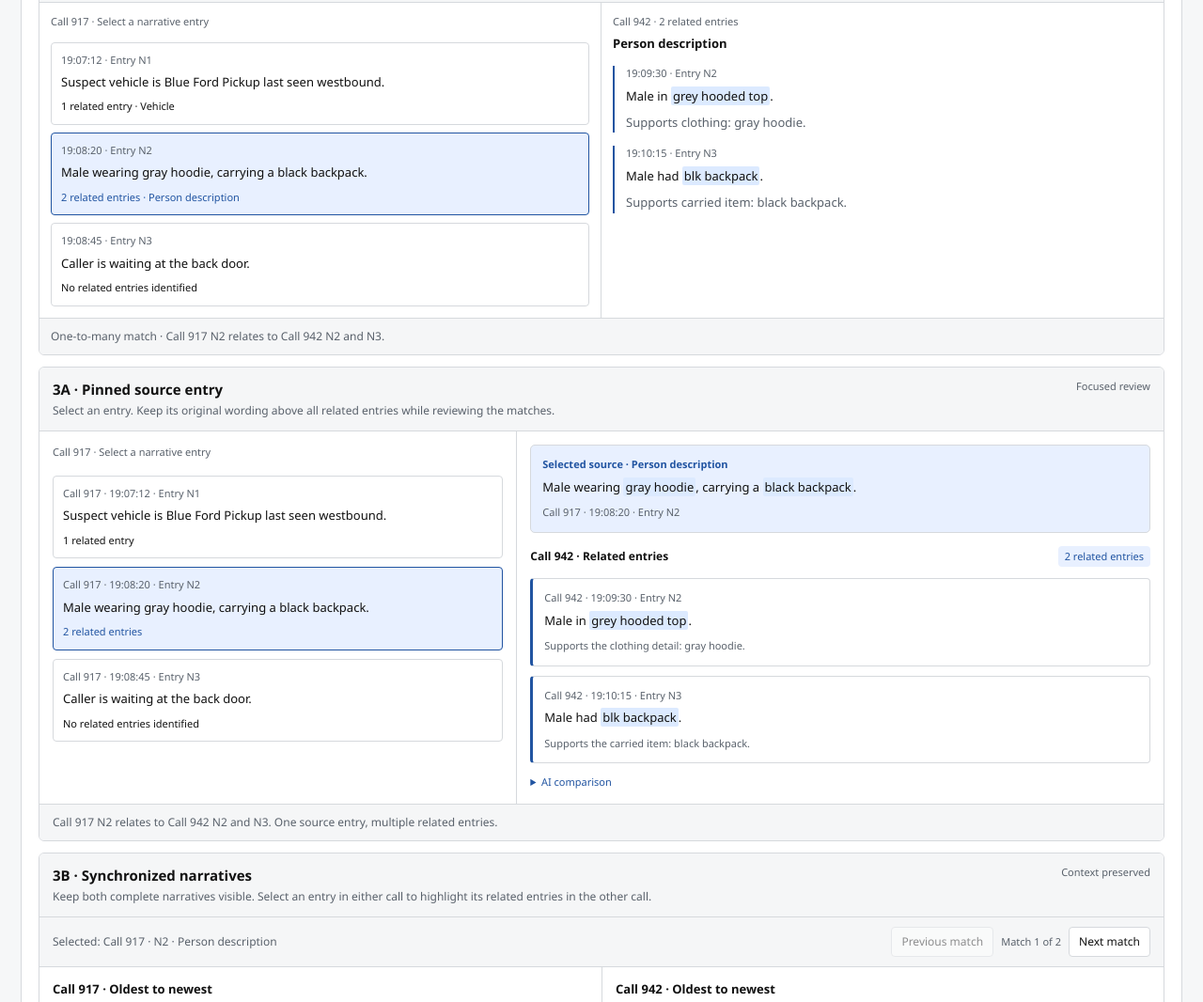
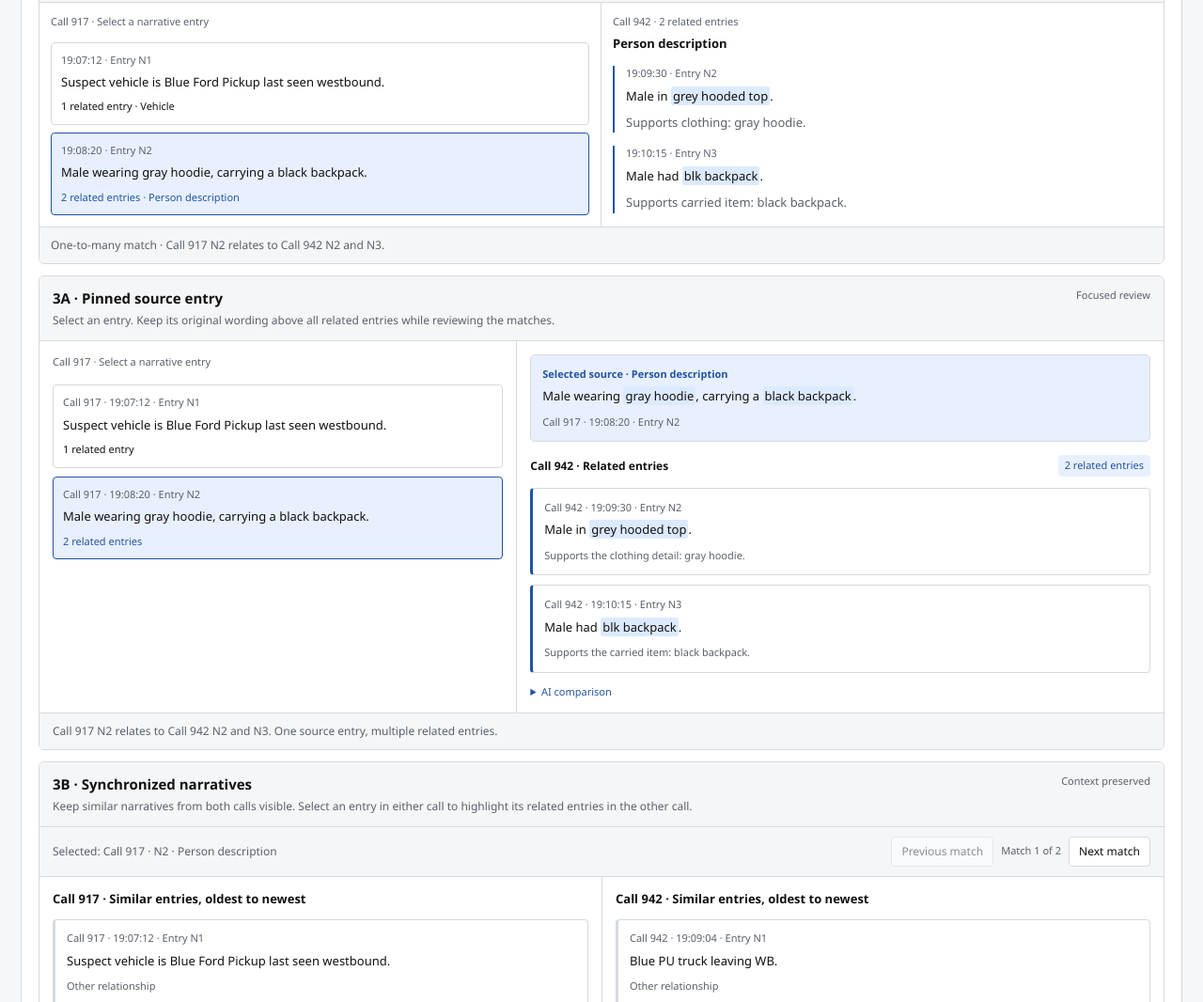
Before and after one commit to richmcquade/call-details-related-calls-prototype, a plain HTML site: page option-3-exploring-related-entries.html in a window 1280 px wide. Shown: the part 350-1416 px from the top of the page at 94% size. Drawn offline with Linux system fonts and the light colour scheme.

Commit message:
Show only narrative entries with similar data in explorer designs

```diff
--- a/option-3-exploring-related-entries.html
+++ b/option-3-exploring-related-entries.html
@@ -39,22 +39,20 @@
 <header class="o3-title"><div><h1>Option 3 - Exploring related entries</h1><p>Narrative Options Prototype · Illustrative sample data</p></div><button id="theme-switch" type="button">Dark theme</button></header>
 <div class="nc-content"><div class="nc-calls" aria-label="Call Detail Cards"><article class="nc-call"><strong>Call 917</strong><span class="nc-type">Suspicious Activity</span><p>212 Oakhurst Ln</p><small>Received 19:07 · Units: 3C2</small></article><article class="nc-call"><strong>Call 942</strong><span class="nc-type">Suspicious Activity</span><p>220 Oakhurst Ln</p><small>Received 19:09 · No units assigned</small></article></div>
 <nav class="o3-links" aria-label="Explore designs"><a href="#design-original">Original Option 3</a><a href="#design-3a">3A · Pinned source</a><a href="#design-3b">3B · Synchronized narratives</a><a href="#design-3c">3C · Expand beneath entry</a></nav>
-<section class="nc-option o3-section" id="design-original" aria-labelledby="title-original"><header class="nc-option-head"><div><h3 id="title-original">Original Option 3 · Entry explorer</h3><p>Select an entry in Call 917. Its related entries appear together in Call 942.</p></div><span class="nc-kind">Original design</span></header><div class="nc-explorer"><div class="nc-source-list"><div class="nc-column-label">Call 917 · Select a narrative entry</div><button class="nc-source" type="button" data-original="vehicle" aria-pressed="false"><span class="nc-ref">19:07:12 · Entry N1</span><p>Suspect vehicle is Blue Ford Pickup last seen westbound.</p><small>1 related entry · Vehicle</small></button><button class="nc-source" type="button" data-original="person" aria-pressed="true"><span class="nc-ref">19:08:20 · Entry N2</span><p>Male wearing gray hoodie, carrying a black backpack.</p><small>2 related entries · Person description</small></button><button class="nc-source" type="button" data-original="unmatched" aria-pressed="false"><span class="nc-ref">19:08:45 · Entry N3</span><p>Caller is waiting at the back door.</p><small>No related entries identified</small></button></div><div class="nc-target-list" id="original-target"></div></div><div id="original-status" class="nc-explorer-status" role="status" aria-live="polite"></div></section>
+<section class="nc-option o3-section" id="design-original" aria-labelledby="title-original"><header class="nc-option-head"><div><h3 id="title-original">Original Option 3 · Entry explorer</h3><p>Select an entry in Call 917. Its related entries appear together in Call 942.</p></div><span class="nc-kind">Original design</span></header><div class="nc-explorer"><div class="nc-source-list"><div class="nc-column-label">Call 917 · Select a narrative entry</div><button class="nc-source" type="button" data-original="vehicle" aria-pressed="false"><span class="nc-ref">19:07:12 · Entry N1</span><p>Suspect vehicle is Blue Ford Pickup last seen westbound.</p><small>1 related entry · Vehicle</small></button><button class="nc-source" type="button" data-original="person" aria-pressed="true"><span class="nc-ref">19:08:20 · Entry N2</span><p>Male wearing gray hoodie, carrying a black backpack.</p><small>2 related entries · Person description</small></button></div><div class="nc-target-list" id="original-target"></div></div><div id="original-status" class="nc-explorer-status" role="status" aria-live="polite"></div></section>
 <section class="nc-option o3-section" id="design-3a" aria-labelledby="title-3a"><header class="nc-option-head"><div><h3 id="title-3a">3A · Pinned source entry</h3><p>Select an entry. Keep its original wording above all related entries while reviewing the matches.</p></div><span class="nc-kind">Focused review</span></header><div class="o3-body"><div class="o3-source-list" id="source-list-a" aria-label="Call 917 narrative entries"></div><div class="o3-match-pane" id="match-pane-a"></div></div><div id="status-a" class="o3-status" role="status" aria-live="polite"></div></section>
-<section class="nc-option o3-section" id="design-3b" aria-labelledby="title-3b"><header class="nc-option-head"><div><h3 id="title-3b">3B · Synchronized narratives</h3><p>Keep both complete narratives visible. Select an entry in either call to highlight its related entries in the other call.</p></div><span class="nc-kind">Context preserved</span></header><div class="o3-timeline-tools"><span id="selection-b"></span><div class="o3-nav"><button type="button" id="previous-match">Previous match</button><span id="position-b"></span><button type="button" id="next-match">Next match</button></div></div><div class="o3-timelines"><div class="o3-timeline"><h4>Call 917 · Oldest to newest</h4><div id="timeline-left"></div></div><div class="o3-timeline"><h4>Call 942 · Oldest to newest</h4><div id="timeline-right"></div></div></div><div id="status-b" class="o3-status" role="status" aria-live="polite"></div></section>
+<section class="nc-option o3-section" id="design-3b" aria-labelledby="title-3b"><header class="nc-option-head"><div><h3 id="title-3b">3B · Synchronized narratives</h3><p>Keep similar narratives from both calls visible. Select an entry in either call to highlight its related entries in the other call.</p></div><span class="nc-kind">Context preserved</span></header><div class="o3-timeline-tools"><span id="selection-b"></span><div class="o3-nav"><button type="button" id="previous-match">Previous match</button><span id="position-b"></span><button type="button" id="next-match">Next match</button></div></div><div class="o3-timelines"><div class="o3-timeline"><h4>Call 917 · Similar entries, oldest to newest</h4><div id="timeline-left"></div></div><div class="o3-timeline"><h4>Call 942 · Similar entries, oldest to newest</h4><div id="timeline-right"></div></div></div><div id="status-b" class="o3-status" role="status" aria-live="polite"></div></section>
 <section class="nc-option o3-section" id="design-3c" aria-labelledby="title-3c"><header class="nc-option-head"><div><h3 id="title-3c">3C · Expand beneath the entry</h3><p>Expand an entry to reveal its related entries directly below. Multiple groups can remain open.</p></div><span class="nc-kind">Compact review</span></header><div class="o3-inline-list" id="inline-list" aria-label="Call 917 expandable narrative entries"></div><div class="o3-disclosure-note">Call 917 entries are shown in time order. Expanded entries show their related narratives from Call 942.</div></section>
-<p class="nc-foot">Illustrative AI matches · Highlights indicate similar reported details, not confirmed identity. Original wording is preserved. “Ford” is reported in Call 917 only.</p></div></main><script>(()=>{
+<p class="nc-foot">Only narratives with similar data are shown · Illustrative AI matches · Highlights indicate similar reported details, not confirmed identity. Original wording is preserved. “Ford” is reported in Call 917 only.</p></div></main><script>(()=>{
  const root=document.getElementById('narrative-designs'),q=s=>root.querySelector(s);
  const entries={
   a1:{call:917,id:'N1',time:'19:07:12',text:'Suspect vehicle is Blue Ford Pickup last seen westbound.',html:'Suspect vehicle is <mark>Blue</mark> Ford <mark>Pickup</mark> last seen <mark>westbound</mark>.',matches:['b1'],kind:'Vehicle description and direction'},
   a2:{call:917,id:'N2',time:'19:08:20',text:'Male wearing gray hoodie, carrying a black backpack.',html:'Male wearing <mark>gray hoodie</mark>, carrying a <mark>black backpack</mark>.',matches:['b2','b3'],kind:'Person description'},
-  a3:{call:917,id:'N3',time:'19:08:45',text:'Caller is waiting at the back door.',html:'Caller is waiting at the back door.',matches:[],kind:'Caller location'},
   b1:{call:942,id:'N1',time:'19:09:04',text:'Blue PU truck leaving WB.',html:'<mark>Blue</mark> <mark>PU truck</mark> leaving <mark>WB</mark>.',matches:['a1'],kind:'Vehicle description and direction',supports:'Supports blue, pickup and westbound. Make is not reported.'},
   b2:{call:942,id:'N2',time:'19:09:30',text:'Male in grey hooded top.',html:'Male in <mark>grey hooded top</mark>.',matches:['a2'],kind:'Person description',supports:'Supports the clothing detail: gray hoodie.'},
   b3:{call:942,id:'N3',time:'19:10:15',text:'Male had blk backpack.',html:'Male had <mark>blk backpack</mark>.',matches:['a2'],kind:'Person description',supports:'Supports the carried item: black backpack.'},
-  b4:{call:942,id:'N4',time:'19:11:00',text:'Caller is outside the north entrance.',html:'Caller is outside the north entrance.',matches:[],kind:'Caller location'}
  };
- const left=['a1','a2','a3'],right=['b1','b2','b3','b4'];let selectedA='a2',selectedB='a2',matchIndex=0,originalEntry='person';
+ const left=Object.keys(entries).filter(k=>entries[k].call===917&&entries[k].matches.length>0),right=Object.keys(entries).filter(k=>entries[k].call===942&&entries[k].matches.length>0);let selectedA='a2',selectedB='a2',matchIndex=0,originalEntry='person';
  const ref=e=>'<span class="nc-ref">Call '+e.call+' · '+e.time+' · Entry '+e.id+'</span>';
  const count=n=>n===0?'No related entries identified':n+' related '+(n===1?'entry':'entries');
  const interpretation=key=>key==='a1'||key==='b1'?'AI interprets “PU truck” as pickup and “WB” as westbound. The make Ford is reported in Call 917 only.':key==='a2'||key==='b2'||key==='b3'?'AI interprets gray/grey, hoodie/hooded top, and black/blk backpack as similar descriptions. Similarity does not confirm the person’s identity.':'No corresponding narrative detail has been identified in the other call. This does not establish whether the calls are related.';
```
